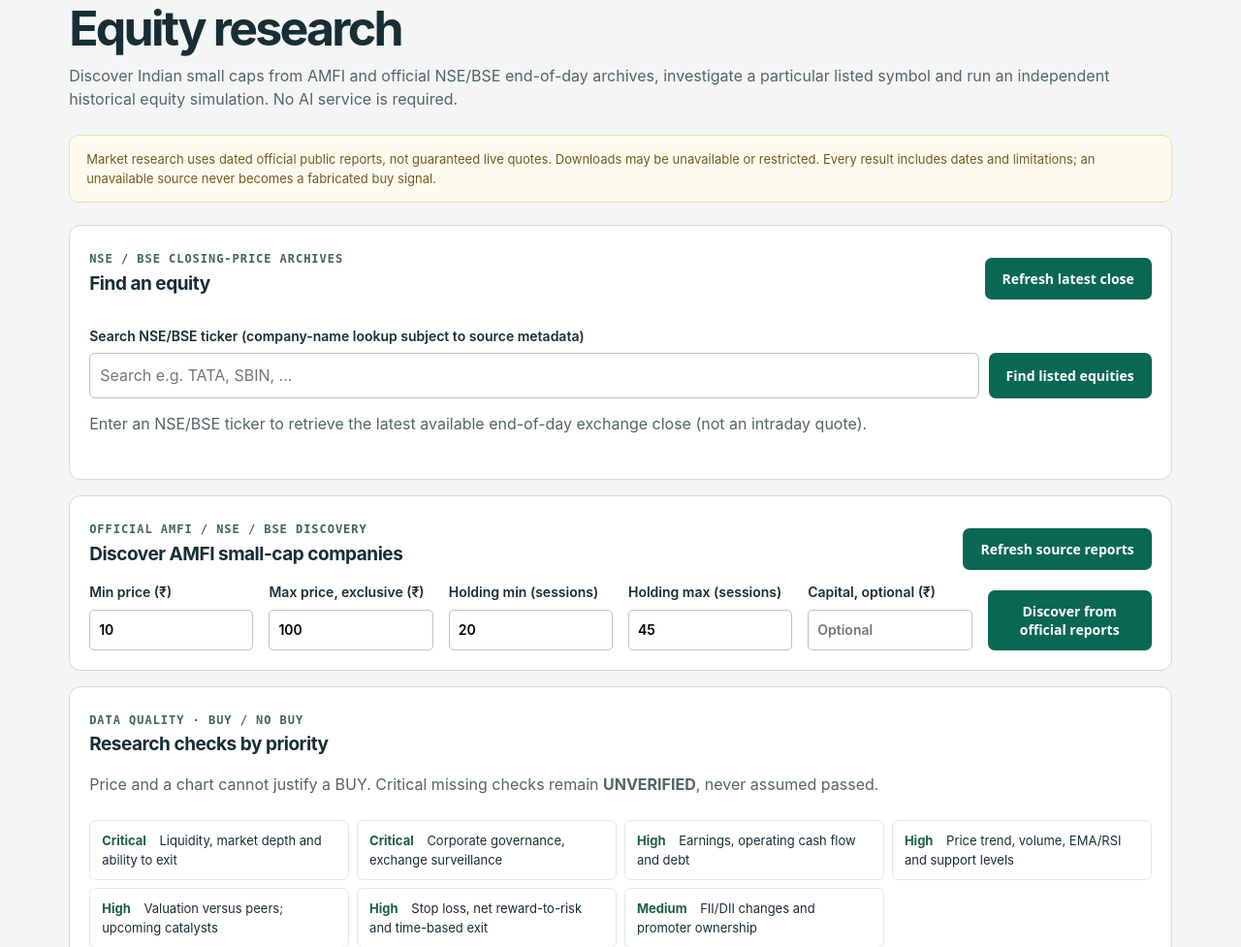
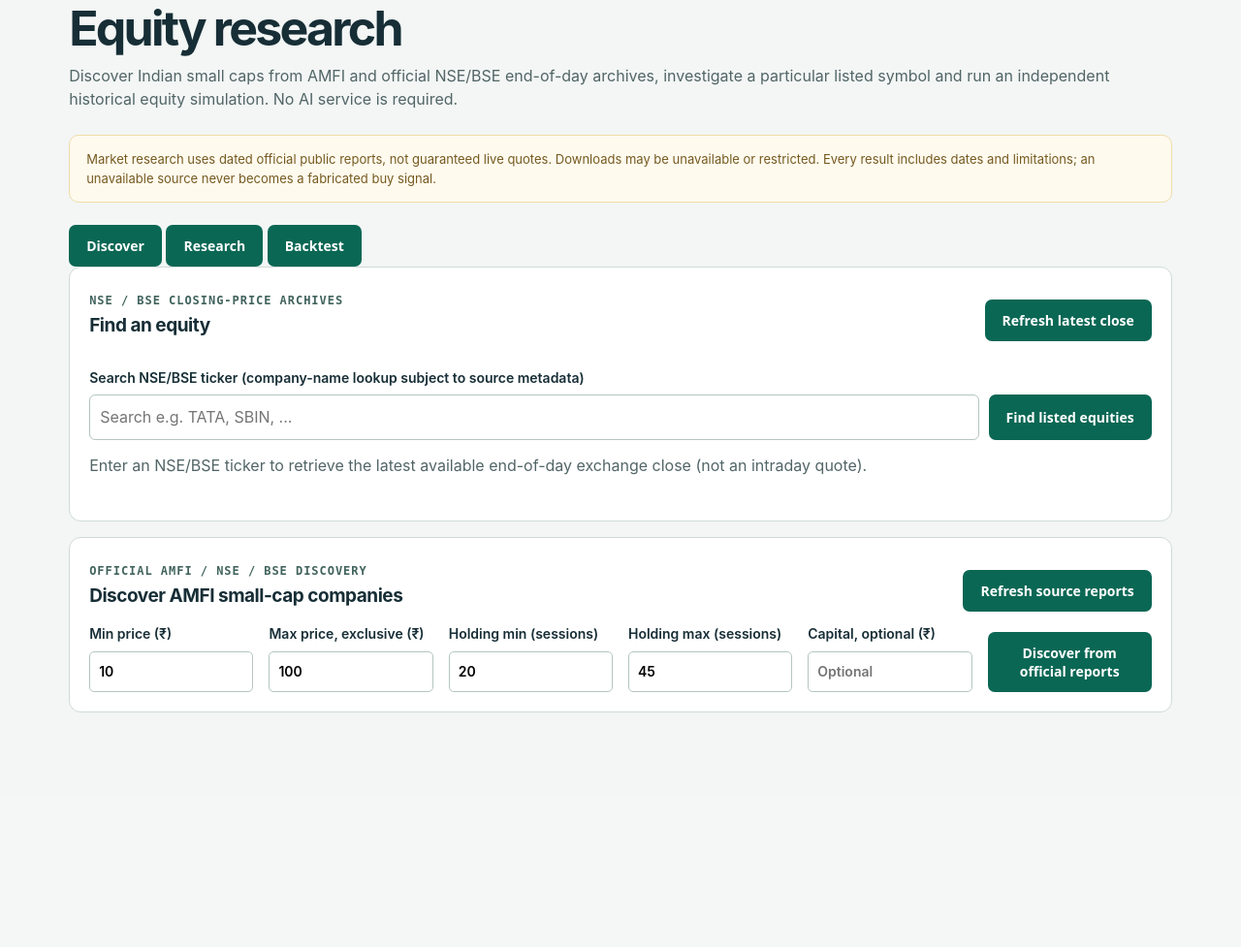
Before and after one commit to aaruchalet/quant-engine-equity, a Spring Boot app: page / in a window 1280 px wide, after a click on "Equity". Shown: the part 198-1175 px from the top of the page at 97% size. After the commit the page ends 933 px from the top, so only its background shows below. Run offline with Spring Boot 4, Linux system fonts and the light colour scheme; data that the repository does not hold is empty.

Commit message:
Add accessible Discover, Research and Backtest subtabs within Equity

```diff
--- a/src/main/resources/static/index.html
+++ b/src/main/resources/static/index.html
@@ -15,6 +15,12 @@
 <small>INDIAN STOCK RESEARCH</small><h1>Equity research</h1>
 <p>Discover Indian small caps from AMFI and official NSE/BSE end-of-day archives, investigate a particular listed symbol and run an independent historical equity simulation. No AI service is required.</p>
 <div class="notice">Market research uses dated official public reports, not guaranteed live quotes. Downloads may be unavailable or restricted. Every result includes dates and limitations; an unavailable source never becomes a fabricated buy signal.</div>
+<div class="equity-subtabs" role="tablist" aria-label="Equity sections">
+<button type="button" id="equityDiscoverTab" role="tab" aria-controls="equityDiscoverPane" aria-selected="true">Discover</button>
+<button type="button" id="equityResearchTab" role="tab" aria-controls="equityResearchPane" aria-selected="false">Research</button>
+<button type="button" id="equityBacktestTab" role="tab" aria-controls="equityBacktestPane" aria-selected="false">Backtest</button>
+</div>
+<div id="equityDiscoverPane" class="equity-pane" role="tabpanel" aria-labelledby="equityDiscoverTab">
 <article class="panel">
 <div class="heading"><div><small>NSE / BSE CLOSING-PRICE ARCHIVES</small><h2>Find an equity</h2></div><button type="button" id="equityRefresh">Refresh latest close</button></div>
 <form id="equityLookup" class="lookup"><label for="equityQuery">Search NSE/BSE ticker (company-name lookup subject to source metadata)</label><div class="inline-controls"><input name="q" id="equityQuery" placeholder="Search e.g. TATA, SBIN, ... " minlength="2" autocomplete="off" required><button type="submit">Find listed equities</button></div></form>
@@ -33,6 +39,13 @@
 </form>
 <div id="screenResult" aria-live="polite"></div>
 </article>
+</div>
+<div id="equityResearchPane" class="equity-pane" role="tabpanel" aria-labelledby="equityResearchTab" hidden>
+<article class="panel">
+<div class="heading"><div><small>ON-DEMAND EXCHANGE RESEARCH</small><h2>Company research</h2></div><button type="button" id="researchRefresh" disabled>Refresh research</button></div>
+<p>Select any candidate in Discover to retrieve verified closing-price history, rolling liquidity and indicative technical indicators. Fundamental and surveillance evidence must still be verified before any buy decision.</p>
+<div id="equityResearchDetail" aria-live="polite"><p class="muted">Select a company from the discovery table or search for a listed symbol first.</p></div>
+</article>
 <article class="panel">
 <small>DATA QUALITY · BUY / NO BUY</small><h2>Research checks by priority</h2>
 <p>Price and a chart cannot justify a BUY. Critical missing checks remain <strong>UNVERIFIED</strong>, never assumed passed.</p>
@@ -45,6 +58,8 @@
 <div><strong>Medium</strong> FII/DII changes and promoter ownership</div></div>
 <div id="researchSources"></div>
 </article>
+</div>
+<div id="equityBacktestPane" class="equity-pane" role="tabpanel" aria-labelledby="equityBacktestTab" hidden>
 <article class="panel">
 <small>HISTORICAL RESEARCH ONLY</small><h2>Equity backtester</h2>
 <p>Upload the individual equity's genuine chronological 5-minute OHLCV CSV (<code>timestamp,open,high,low,close,volume</code>). This is a simulation; it never sends broker orders.</p>
@@ -58,6 +73,7 @@
 </form><div id="equityBacktestResults" aria-live="polite"></div>
 <p><a href="/etf.html">Legacy ETF historical research</a> · The old ETF backtester is accessible here, not in NIFTY or SENSEX trading.</p>
 </article>
+</div>
 </section>
 </main>
 </body></html>
```
